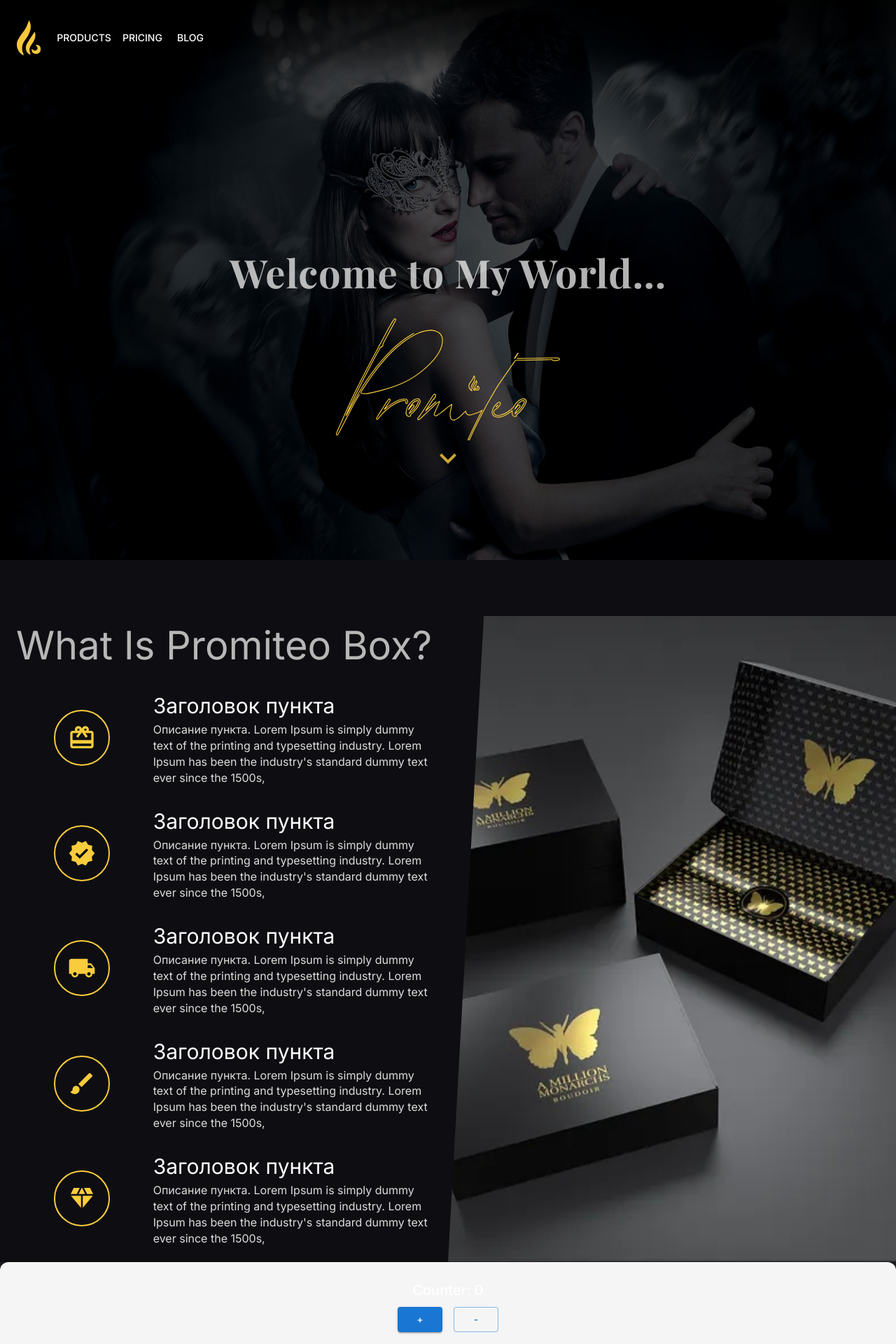
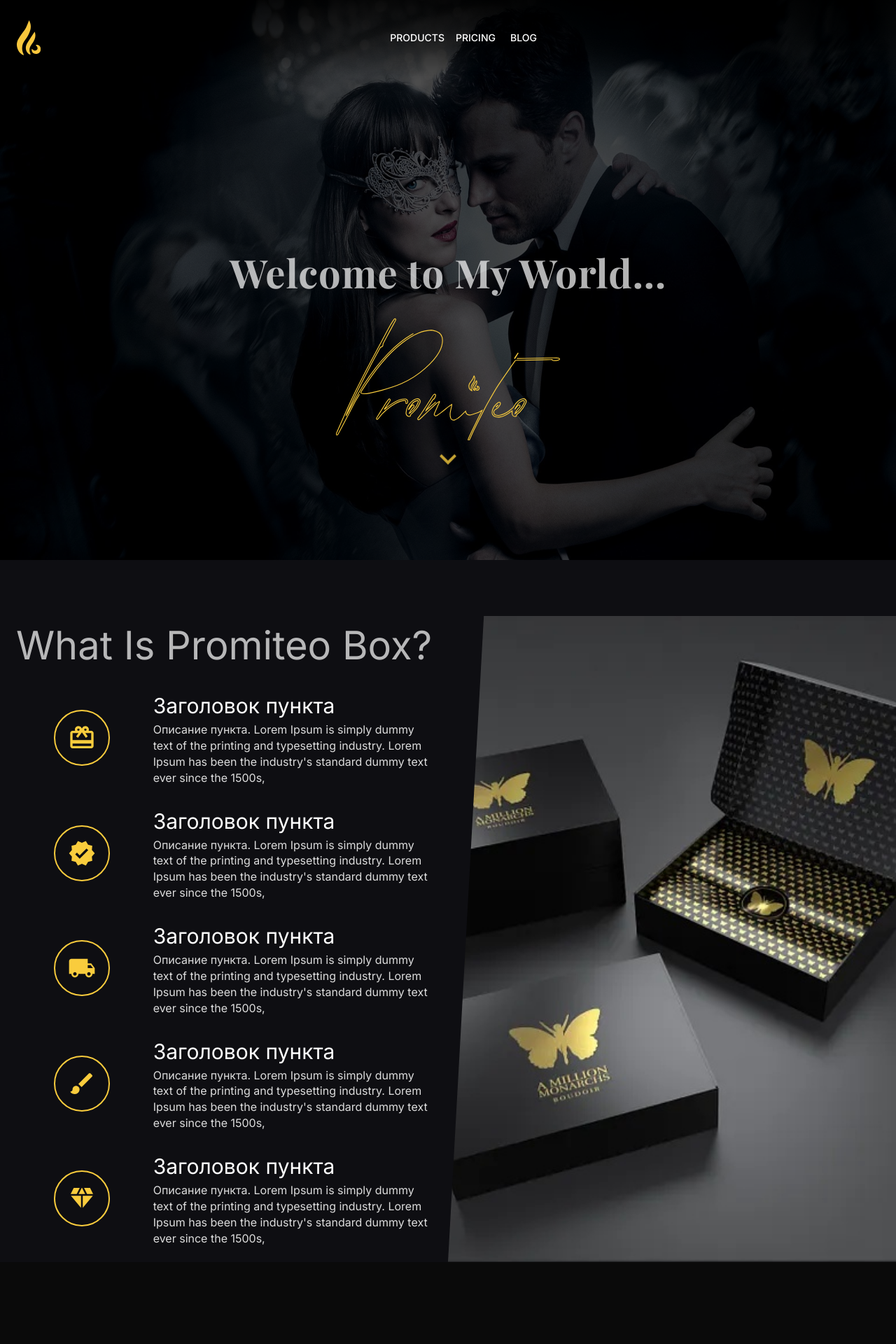
Before and after one commit to AlexKunitsyn/Promiteo, a Next.js app: page / in a window 1280 px wide. Shown: the top 1920 px of the page at 70% size. After the commit the page ends 1803 px from the top, so only its background shows below. Built offline with nearby package versions, Linux system fonts and the light colour scheme; what next-redux-wrapper would draw is missing.

Commit message:
box component

```diff
--- a/src/components/Header.tsx
+++ b/src/components/Header.tsx
@@ -99,7 +99,7 @@ function ResponsiveAppBar() {
                     {/*    LOGO*/}
                     {/*</Typography>*/}
 
-                    <Box sx={{ flexGrow: 1, display: { xs: 'flex', md: 'none' } }}>
+                    <Box sx={{ flexGrow: 1, display: { xs: 'flex', md: 'none' }}}>
                         <IconButton
                             size="large"
                             aria-label="account of current user"
@@ -125,7 +125,7 @@ function ResponsiveAppBar() {
                             open={Boolean(anchorElNav)}
                             onClose={handleCloseNavMenu}
                             sx={{
-                                display: { xs: 'block', md: 'none' },
+                                display: { xs: 'flex', md: 'none' },
                                 justifyContent:'center'
                             }}
                         >
@@ -155,7 +155,7 @@ function ResponsiveAppBar() {
                     >
                         LOGO
                     </Typography>
-                    <Box sx={{ flexGrow: 1, display: { xs: 'none', md: 'flex' } }}>
+                    <Box sx={{ flexGrow: 1, display: { xs: 'none', md: 'flex' },justifyContent:'center' }}>
                         {pages.map((page) => (
                             <Button
                                 key={page}
--- a/src/components/ProductBlock.tsx
+++ b/src/components/ProductBlock.tsx
@@ -12,8 +12,6 @@ import VerifiedIcon from '@mui/icons-material/Verified';
 import LocalShippingIcon from '@mui/icons-material/LocalShipping';
 import BrushIcon from '@mui/icons-material/Brush';
 import DiamondIcon from '@mui/icons-material/Diamond';
-import StarIcon from '@mui/icons-material/StarIcon';
-
 
 import palette from '../styles/palette';
 
@@ -106,7 +104,8 @@ const ProductBlock = () => {
                             return (
                         <ListItem key={item.name+i}>
                             <Grid container alignItems="center">
-                                <Grid item xs={4} align="center">
+                                <Grid item xs={4}
+                                sx={{display: "flex", alignItems:"center", justifyContent:"center"}}>
                                     <IconWrapper>
                                         <Icon sx={{ fontSize: 40 }}/>
                                     </IconWrapper>
--- a/src/pages/index.tsx
+++ b/src/pages/index.tsx
@@ -183,10 +183,6 @@ const Home = () => {
                 </ScrollDown>
             </FirstScreen>
             <ProductBlock/>
-
-
-
-            <ExampleComponent />
         </MainContainer>
     </Box>
   );
```
